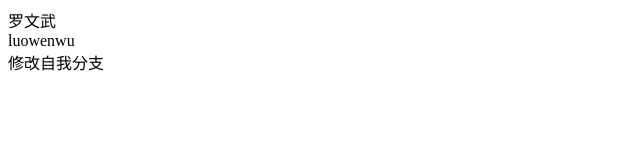
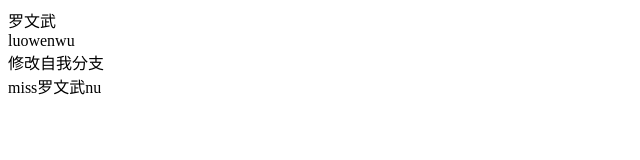
Before and after one commit to shashaluo/emperor, a plain HTML site: page index.html in a window 1280 px wide. Shown: the whole page, without its empty margins (0-640 px from the left). Drawn offline with Linux system fonts and the light colour scheme.

Commit message:
在一次提交、

```diff
--- a/index.html
+++ b/index.html
@@ -9,6 +9,6 @@
     <div>罗文武</div>
     <div>luowenwu</div>
     <div>修改自我分支</div>
-
+    <div>miss罗文武nu</div>
 </body>
 </html>
```
